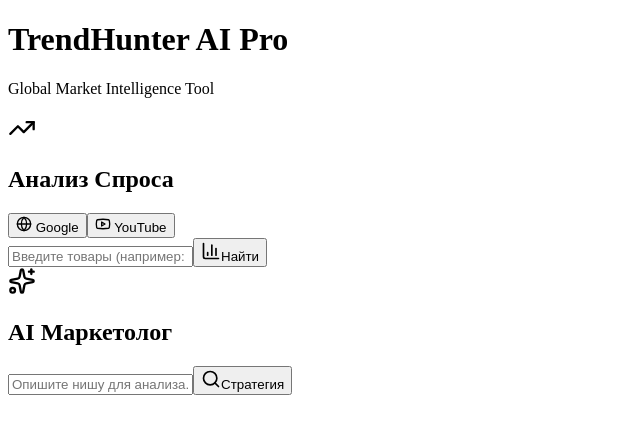
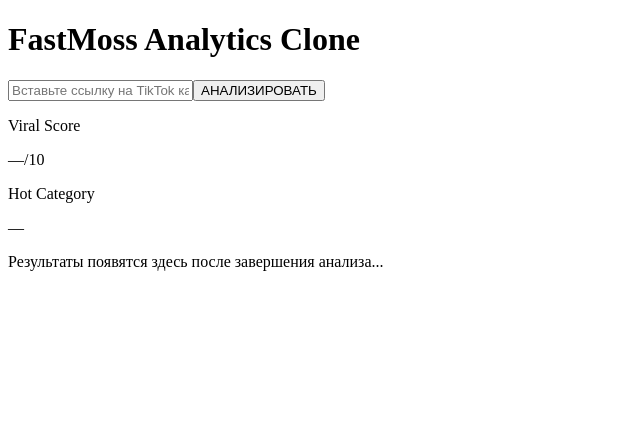
Before and after one commit to IgorWeit/trend-hunter, a Next.js app in the folder frontend/: page / in a window 1280 px wide. Shown: the top 434 px of the page, without its empty margins (0-640 px from the left). Built offline with nearby package versions, Linux system fonts and the light colour scheme.

Commit message:
Dashboard upgrade: Added metrics cards, progress bar, and FastMoss table logic

```diff
--- a/frontend/app/page.tsx
+++ b/frontend/app/page.tsx
@@ -1,236 +1,103 @@
-"use client";
-import React, { useState } from 'react';
-import dynamic from 'next/dynamic';
-import { Search, Loader2, Sparkles, TrendingUp, BarChart3, Youtube, Globe, ArrowUpRight } from 'lucide-react';
-import ReactMarkdown from 'react-markdown';
-
-// График
-const TrendChart = dynamic(() => import('./TrendChart'), {
-  ssr: false,
-  loading: () => <div className="h-[400px] flex items-center justify-center text-slate-500">Загрузка графика...</div>
-});
-
-const BACKEND_URL = 'https://trend-hunter-api.onrender.com';
+'use client';
+import { useState } from 'react';
 
 export default function Home() {
-  const [compareInput, setCompareInput] = useState('');
-  const [chartData, setChartData] = useState<any[]>([]);
-  const [insights, setInsights] = useState<any>(null); // <-- НОВОЕ: Инсайты
-  const [source, setSource] = useState('web'); // <-- НОВОЕ: web или youtube
+  const [url, setUrl] = useState('');
+  const [result, setResult] = useState('');
+  const [loading, setLoading] = useState(false);
+  const [progress, setProgress] = useState(0);
 
-  const [compareLoading, setCompareLoading] = useState(false);
-  const [compareStatus, setCompareStatus] = useState('');
+  // Имитация прогресса для индикатора
+  const startProgress = () => {
+    setProgress(0);
+    const interval = setInterval(() => {
+      setProgress((prev) => (prev >= 90 ? 90 : prev + 10));
+    }, 800);
+    return interval;
+  };
 
-  const [aiCategory, setAiCategory] = useState('');
-  const [aiResult, setAiResult] = useState<string | null>(null);
-  const [aiLoading, setAiLoading] = useState(false);
-
-  const handleCompare = async () => {
-    if (!compareInput) return;
-    setCompareLoading(true);
-    setCompareStatus('Загружаю данные...');
-    setChartData([]);
-    setInsights(null);
+  const handleAnalyze = async () => {
+    setLoading(true);
+    setResult('');
+    const interval = startProgress();
 
     try {
-      const keywords = compareInput.split(',').map(k => k.trim()).filter(k => k);
-      if (keywords.length > 5) {
-        alert("Максимум 5 слов!");
-        setCompareLoading(false);
-        return;
-      }
-
-      // Отправляем запрос с указанием ИСТОЧНИКА (source)
-      const response = await fetch(`${BACKEND_URL}/compare`, {
+      const response = await fetch('https://trend-hunter-api.onrender.com/analyze', {
         method: 'POST',
         headers: { 'Content-Type': 'application/json' },
-        body: JSON.stringify({ keywords: keywords, source: source }),
+        body: JSON.stringify({ url }),
       });
-
       const data = await response.json();
-
-      if (data.status === 'success') {
-         setChartData(data.data);
-         setInsights(data.insights); // Сохраняем инсайты
-         setCompareStatus('✅ Готово!');
-      } else {
-        throw new Error(data.message);
-      }
-    } catch (error: any) {
-      alert(`Ошибка: ${error.message}`);
-      setCompareStatus('❌ Ошибка');
+      setResult(data.result);
+      setProgress(100);
+    } catch (error) {
+      setResult('Ошибка при анализе данных.');
     } finally {
-      setCompareLoading(false);
+      clearInterval(interval);
+      setLoading(false);
     }
   };
 
-  const handleAiAnalyze = async () => {
-    if (!aiCategory) return;
-    setAiLoading(true);
-    setAiResult(null);
-
-    try {
-      const response = await fetch(`${BACKEND_URL}/analyze`, {
-        method: 'POST',
-        headers: { 'Content-Type': 'application/json' },
-        body: JSON.stringify({ category: aiCategory }),
-      });
-
-      const data = await response.json();
-      if (data.status === 'success') {
-        setAiResult(data.analysis);
-      } else {
-        throw new Error(data.message);
-      }
-    } catch (error: any) {
-      setAiResult(`Ошибка AI: ${error.message}`);
-    } finally {
-      setAiLoading(false);
-    }
-  };
+  // Извлечение данных для карточек из текста ответа (упрощенно)
+  const viralScore = result.match(/Viral Score\s*\|\s*(\d+)/)?.[1] || '—';
+  const hotCategory = result.match(/Товарная ниша\s*\|\s*([^|]+)/)?.[1]?.trim() || '—';
 
   return (
-    <div className="min-h-screen bg-slate-950 text-slate-100 font-sans p-4 md:p-10 flex flex-col items-center">
-      <div className="w-full max-w-6xl">
+    <main className="min-h-screen bg-slate-900 text-white p-8 font-sans">
+      <div className="max-w-5xl mx-auto">
+        <h1 className="text-4xl font-bold mb-8 text-green-400">FastMoss Analytics Clone</h1>
 
-        <h1 className="text-4xl md:text-6xl font-extrabold text-center text-transparent bg-clip-text bg-gradient-to-r from-blue-400 to-purple-500 mb-4">
-          TrendHunter AI Pro
-        </h1>
-        <p className="text-center text-slate-500 mb-12">Global Market Intelligence Tool</p>
-
-        {/* --- СЕКЦИЯ 1: ПОИСК ТРЕНДОВ --- */}
-        <div className="bg-slate-900 border border-slate-800 rounded-3xl p-6 md:p-8 shadow-2xl mb-12">
-          <div className="flex flex-col md:flex-row md:items-center justify-between gap-4 mb-6">
-            <div className="flex items-center gap-3">
-              <TrendingUp className="text-blue-400" size={28} />
-              <h2 className="text-2xl font-bold">Анализ Спроса</h2>
-            </div>
-
-            {/* Переключатель Google / YouTube */}
-            <div className="flex bg-slate-950 p-1 rounded-xl border border-slate-800 self-start">
-              <button
-                onClick={() => setSource('web')}
-                className={`flex items-center gap-2 px-4 py-2 rounded-lg font-medium transition-all ${source === 'web' ? 'bg-blue-600 text-white' : 'text-slate-400 hover:text-white'}`}
-              >
-                <Globe size={16} /> Google
-              </button>
-              <button
-                onClick={() => setSource('youtube')}
-                className={`flex items-center gap-2 px-4 py-2 rounded-lg font-medium transition-all ${source === 'youtube' ? 'bg-red-600 text-white' : 'text-slate-400 hover:text-white'}`}
-              >
-                <Youtube size={16} /> YouTube
-              </button>
-            </div>
-          </div>
-
-          <div className="flex flex-col md:flex-row gap-3 mb-6">
-            <input
-              type="text"
-              value={compareInput}
-              onChange={(e) => setCompareInput(e.target.value)}
-              placeholder="Введите товары (например: Smart Watch, Neck Fan)..."
-              className="flex-1 bg-slate-950 border border-slate-700 rounded-xl px-4 py-3 text-white outline-none focus:border-blue-500 transition-colors"
-            />
-            <button
-              onClick={handleCompare}
-              disabled={compareLoading}
-              className="bg-blue-600 hover:bg-blue-500 px-8 py-3 rounded-xl font-bold flex items-center justify-center gap-2 transition-all min-w-[150px]"
-            >
-              {compareLoading ? <Loader2 className="animate-spin" /> : <BarChart3 size={20} />}
-              Найти
-            </button>
-          </div>
-
-          {/* ГРАФИК */}
-          {chartData.length > 0 && (
-            <div className="w-full mt-8 bg-slate-950/50 p-4 rounded-xl border border-slate-800 mb-8">
-               <TrendChart data={chartData} />
-            </div>
-          )}
-
-          {/* --- НОВЫЙ БЛОК: ИНСАЙТЫ (TOP & RISING) --- */}
-          {insights && Object.keys(insights).map((keyword) => (
-            <div key={keyword} className="mt-8 border-t border-slate-800 pt-6">
-              <h3 className="text-xl font-bold text-slate-200 mb-4 flex items-center gap-2">
-                Инсайты для: <span className="text-blue-400">{keyword}</span>
-              </h3>
-
-              <div className="grid grid-cols-1 md:grid-cols-2 gap-6">
-                {/* TOP Queries */}
-                <div className="bg-slate-950/50 p-4 rounded-xl border border-slate-800">
-                  <h4 className="text-sm font-bold text-slate-400 mb-3 uppercase tracking-wider">🔥 Популярные запросы</h4>
-                  <ul className="space-y-2">
-                    {insights[keyword].top.length > 0 ? insights[keyword].top.map((item: any, i: number) => (
-                      <li key={i} className="flex justify-between text-sm">
-                        <span className="text-slate-300">{item.query}</span>
-                        <span className="text-blue-500 font-mono">{item.value}</span>
-                      </li>
-                    )) : <li className="text-slate-600 text-sm">Нет данных</li>}
-                  </ul>
-                </div>
-
-                {/* RISING Queries (Самое важное!) */}
-                <div className="bg-slate-950/50 p-4 rounded-xl border border-slate-800 relative overflow-hidden">
-                  <div className="absolute top-0 right-0 w-20 h-20 bg-emerald-500/10 blur-2xl rounded-full pointer-events-none"></div>
-                  <h4 className="text-sm font-bold text-emerald-400 mb-3 uppercase tracking-wider flex items-center gap-2">
-                    <ArrowUpRight size={16} /> Взрывной рост
-                  </h4>
-                  <ul className="space-y-2">
-                    {insights[keyword].rising.length > 0 ? insights[keyword].rising.map((item: any, i: number) => (
-                      <li key={i} className="flex justify-between text-sm">
-                        <span className="text-slate-300">{item.query}</span>
-                        <span className="text-emerald-400 font-mono font-bold">+{item.value}%</span>
-                      </li>
-                    )) : <li className="text-slate-600 text-sm">Нет растущих трендов</li>}
-                  </ul>
-                </div>
-              </div>
-            </div>
-          ))}
+        {/* Input Section */}
+        <div className="flex gap-4 mb-8">
+          <input
+            type="text"
+            className="flex-1 p-3 rounded bg-slate-800 border border-slate-700 focus:border-green-500 outline-none"
+            placeholder="Вставьте ссылку на TikTok канал или YouTube Shorts..."
+            value={url}
+            onChange={(e) => setUrl(e.target.value)}
+          />
+          <button
+            onClick={handleAnalyze}
+            disabled={loading}
+            className="bg-green-600 hover:bg-green-500 px-8 py-3 rounded font-bold transition-all disabled:opacity-50"
+          >
+            {loading ? 'Анализ...' : 'АНАЛИЗИРОВАТЬ'}
+          </button>
         </div>
 
-        {/* --- СЕКЦИЯ 2: AI СТРАТЕГИЯ --- */}
-        <div className="bg-slate-900 border border-slate-800 rounded-3xl p-6 md:p-8 shadow-2xl">
-          <div className="flex items-center gap-3 mb-6">
-            <Sparkles className="text-emerald-400" size={28} />
-            <h2 className="text-2xl font-bold">AI Маркетолог</h2>
+        {/* Progress Bar */}
+        {loading && (
+          <div className="w-full bg-slate-800 h-2 rounded-full mb-8 overflow-hidden">
+            <div
+              className="bg-green-500 h-full transition-all duration-500"
+              style={{ width: `${progress}%` }}
+            ></div>
           </div>
+        )}
 
-          <div className="flex gap-3 mb-6">
-            <input
-              type="text"
-              value={aiCategory}
-              onChange={(e) => setAiCategory(e.target.value)}
-              placeholder="Опишите нишу для анализа..."
-              className="flex-1 bg-slate-950 border border-slate-700 rounded-xl px-4 py-3 text-white outline-none focus:border-emerald-500 transition-colors"
-            />
-            <button
-              onClick={handleAiAnalyze}
-              disabled={aiLoading}
-              className="bg-emerald-600 hover:bg-emerald-500 px-6 py-3 rounded-xl font-bold flex items-center gap-2 transition-all"
-            >
-              {aiLoading ? <Loader2 className="animate-spin" /> : <Search size={20} />}
-              Стратегия
-            </button>
+        {/* Dashboard Cards */}
+        <div className="grid grid-cols-1 md:grid-cols-2 gap-6 mb-8">
+          <div className="bg-slate-800 p-6 rounded-xl border border-slate-700 shadow-lg">
+            <p className="text-slate-400 text-sm uppercase mb-2">Viral Score</p>
+            <p className="text-5xl font-black text-green-400">{viralScore}/10</p>
           </div>
+          <div className="bg-slate-800 p-6 rounded-xl border border-slate-700 shadow-lg">
+            <p className="text-slate-400 text-sm uppercase mb-2">Hot Category</p>
+            <p className="text-2xl font-bold text-white truncate">{hotCategory}</p>
+          </div>
+        </div>
 
-          {aiResult && (
-            <div className="prose prose-invert max-w-none border-t border-slate-800 pt-6 mt-6 bg-slate-950/30 p-6 rounded-xl">
-              <ReactMarkdown
-                components={{
-                  h1: ({node, ...props}) => <h1 className="text-xl font-bold text-blue-400 my-4" {...props} />,
-                  h2: ({node, ...props}) => <h2 className="text-lg font-bold text-emerald-400 my-3" {...props} />,
-                  strong: ({node, ...props}) => <strong className="text-white bg-slate-800 px-1 rounded" {...props} />,
-                  ul: ({node, ...props}) => <ul className="list-disc pl-5 space-y-2 text-slate-300" {...props} />,
-                }}
-              >
-                {aiResult}
-              </ReactMarkdown>
+        {/* Analysis Result (Markdown Table Support via basic rendering) */}
+        <div className="bg-slate-800 p-8 rounded-xl border border-slate-700 shadow-inner overflow-x-auto whitespace-pre-wrap">
+          {result ? (
+            <div className="prose prose-invert max-w-none">
+              {result}
             </div>
+          ) : (
+            <p className="text-slate-500 text-center">Результаты появятся здесь после завершения анализа...</p>
           )}
         </div>
-
       </div>
-    </div>
+    </main>
   );
 }
```
Also changed, not shown: 1 other file (tests, documents, lock files or other folders).
